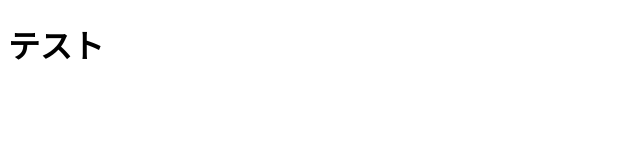
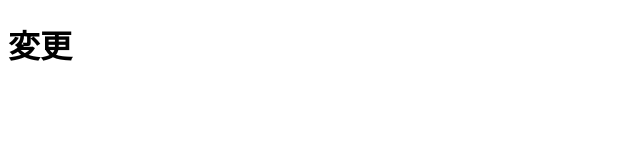
Before and after one commit to roots-takashi/test, a plain HTML site: page index.html in a window 1280 px wide. Shown: the whole page, without its empty margins (0-640 px from the left). Drawn offline with Linux system fonts and the light colour scheme.

Commit message:
テスト

```diff
--- a/index.html
+++ b/index.html
@@ -7,6 +7,6 @@
   <title>Document</title>
 </head>
 <body>
-  <h1>テスト</h1>
+  <h1>変更</h1>
 </body>
 </html>
```
